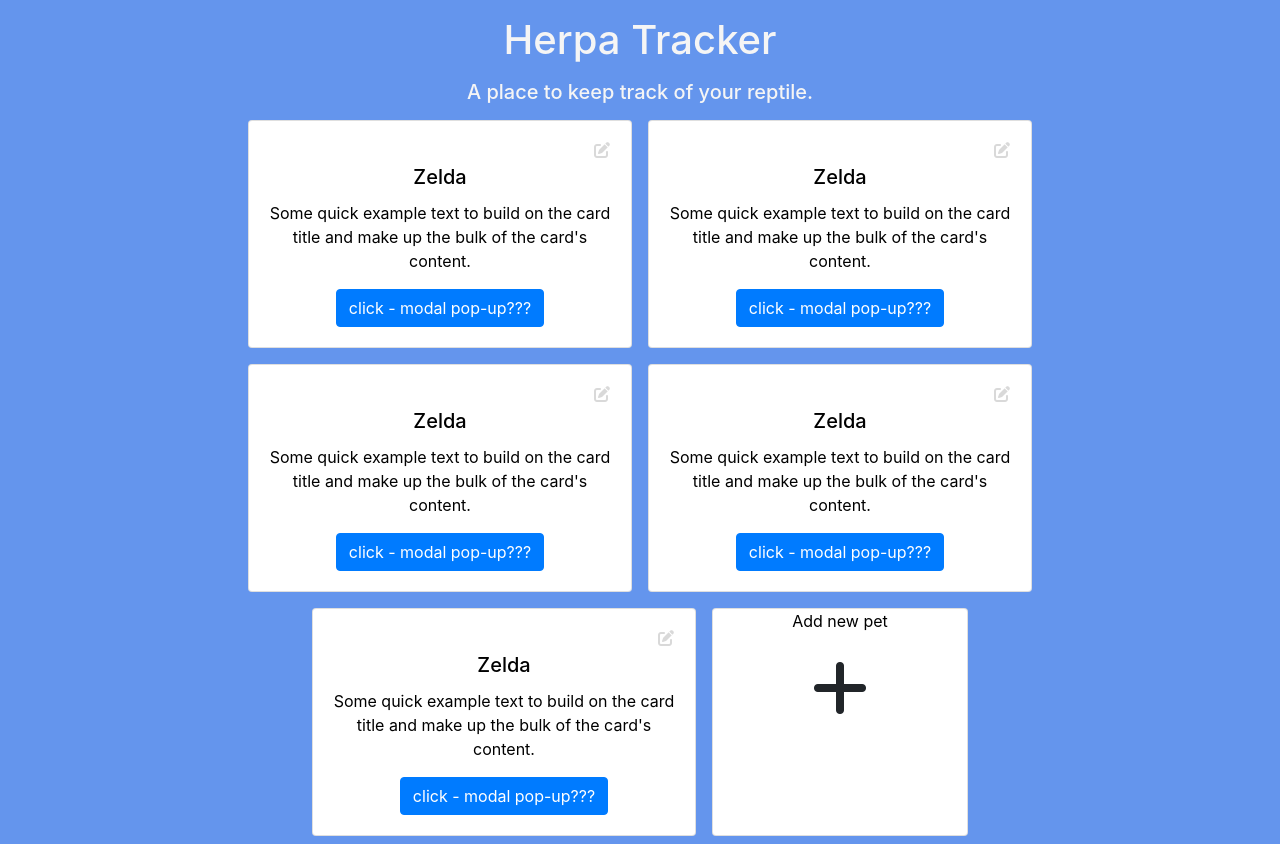
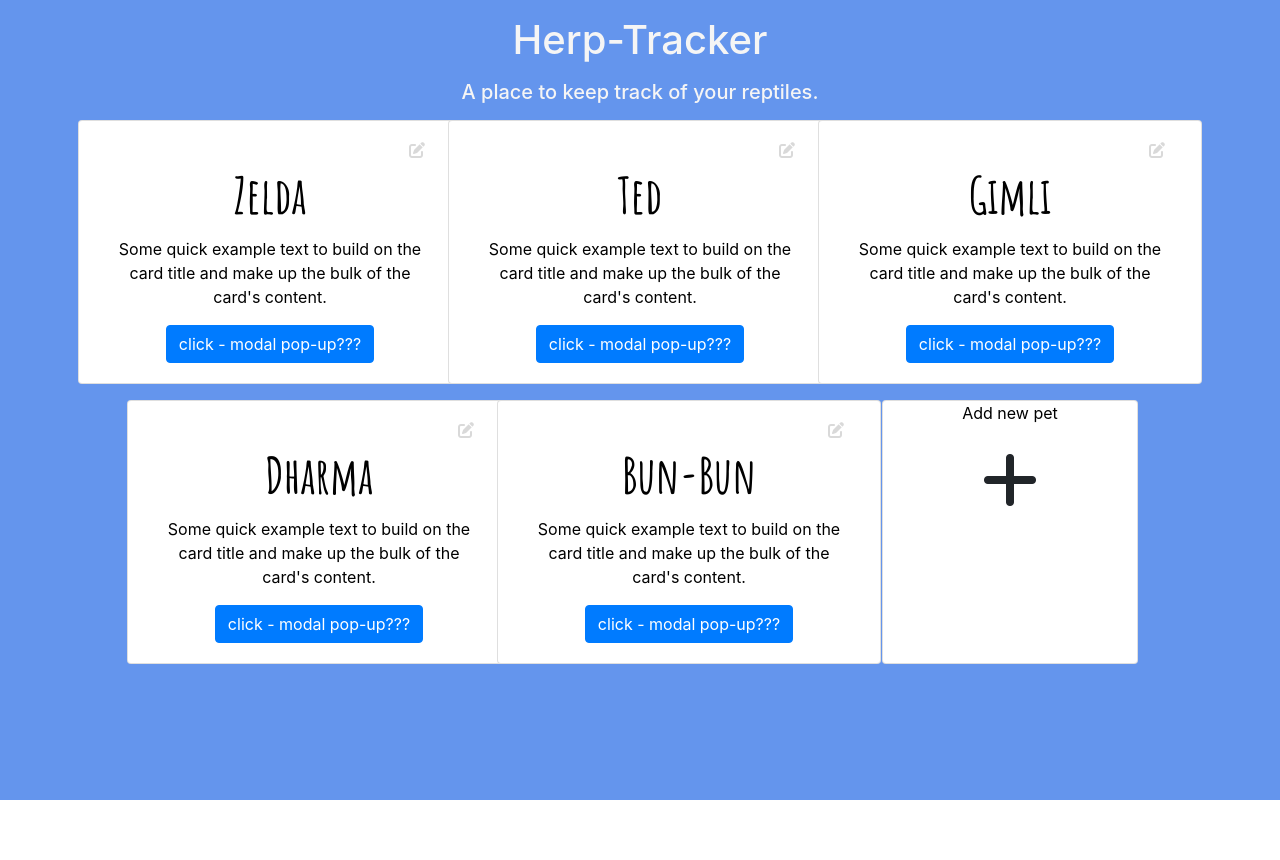
Before and after one commit to jcstang/herp-tracker, a React (Create React App) app: page / in a window 1280 px wide. After the commit the page ends 800 px from the top, so only its background shows below. Built offline with nearby package versions, Linux system fonts and the light colour scheme.

Commit message:
add button sets state. add new card on click.

```diff
--- a/public/index.html
+++ b/public/index.html
@@ -10,7 +10,10 @@
       content="Web site created using create-react-app"
     />
     <link rel="apple-touch-icon" href="%PUBLIC_URL%/logo192.png" />
+    <!-- fontawesome -->
     <script src="https://kit.fontawesome.com/d54a006847.js" crossorigin="anonymous"></script>
+    <!-- google fonts -->
+    <link href="https://fonts.googleapis.com/css2?family=Amatic+SC:wght@700&display=swap" rel="stylesheet">
     <!--
       manifest.json provides metadata used when your web app is installed on a
       user's mobile device or desktop. See https://developers.google.com/web/fundamentals/web-app-manifest/
--- a/src/App.js
+++ b/src/App.js
@@ -7,36 +7,40 @@ function App() {
 
   const [petList, setPetList] = useState([
     {
-      title: 'Zelda'
+      name: 'Zelda'
     },
     {
-      title: 'Zelda'
+      name: 'Ted'
     },
     {
-      title: 'Zelda'
+      name: 'Gimli'
     },
     {
-      title: 'Zelda'
+      name: 'Dharma'
     },
     {
-      title: 'Zelda'
+      name: 'Bun-Bun'
     }
   ]);
 
   const plusBtnClicked = (event) => {
     event.preventDefault();
     console.log('plus button clicked');
+    const newList = [...petList];
+    newList.push( {name: 'Snek'} );
+    setPetList(newList);
   }
+
 
   return (
     <div className='App container-fluid'>
-      <h1>Herpa Tracker</h1>
-      <h5>A place to keep track of your reptile.</h5>
+      <h1>Herp-Tracker</h1>
+      <h5>A place to keep track of your reptiles.</h5>
 
       <div className='container pet-container'>
         {
           petList.map((pet, index) => (
-            <Card />
+            <div className="row"><Card petName={pet.name}/></div>
           ))
         }
         <div className="card">
--- a/src/component/Card/index.css
+++ b/src/component/Card/index.css
@@ -15,3 +15,15 @@
 .edit-btn:hover {
   color: black;
 }
+
+.card-title {
+  /* Google font - import */
+  font-family: 'Amatic SC', cursive;
+  font-size: 50px;
+}
+
+@media only screen and (max-width: 600px) {
+  .card-title {
+    font-size: 30px;
+  }
+}
--- a/src/component/Card/index.js
+++ b/src/component/Card/index.js
@@ -2,12 +2,12 @@ import React from 'react';
 import '../../../node_modules/bootstrap/dist/css/bootstrap.min.css';
 import './index.css';
 
-function Card() {
+function Card(props) {
   return (
-    <div className='card'>
+    <div className='card col-sm-12'>
       <div className='card-body'>
         <a className="edit-btn btn" href="/"><i className="fas fa-edit"></i></a>
-        <h5 className='card-title'>Zelda</h5>
+        <h5 className='card-title'>{props.petName}</h5>
         <p className='card-text'>
           Some quick example text to build on the card title and make up the
           bulk of the card's content.
```
